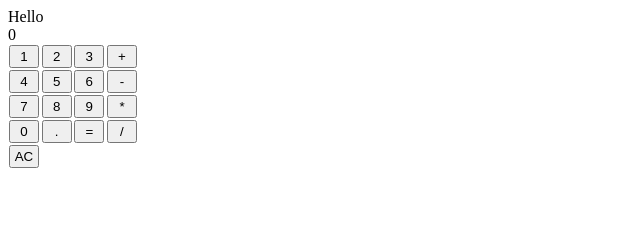
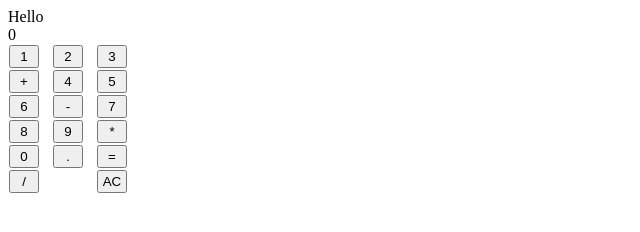
Before and after one commit to arghya2801/top-calculator, a plain HTML site: page index.html in a window 1280 px wide. Shown: the whole page, without its empty margins (0-640 px from the left). Drawn offline with Linux system fonts and the light colour scheme.

Commit message:
Changed calculator body width to fix button spacing issue caused by flex space around.

```diff
--- a/style.css
+++ b/style.css
@@ -4,7 +4,7 @@
     justify-content: space-between;
     text-align: center;
     justify-items: center;
-    width: 130px;
+    width: 120px;
 }
 
 button {
```
